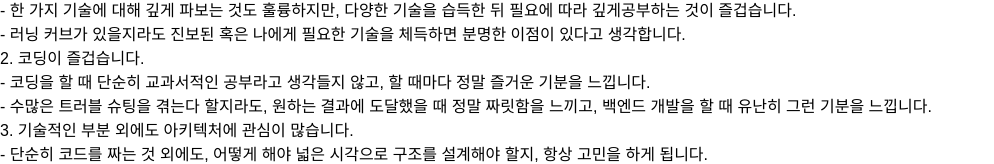
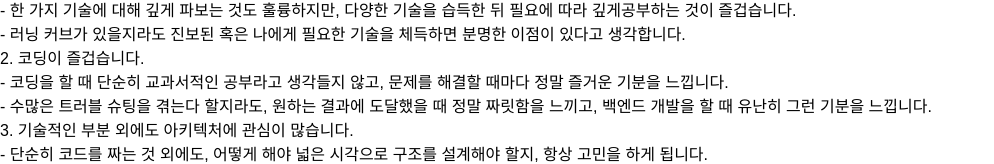
Before and after one commit to KubrickCode/Portfolio, a React (Vite) app: page / in a window 1280 px wide. Shown: the part 896-1060 px from the top of the page, without its empty margins (0-994 px from the left). Built offline with nearby package versions, Linux system fonts and the light colour scheme; a web font is replaced by a local one.

Commit message:
fix: 프로필 스타일 및 멘트 수정

```diff
--- a/src/components/Profile/Profile.jsx
+++ b/src/components/Profile/Profile.jsx
@@ -7,7 +7,7 @@ const Profile = () => {
             <div>
               <img src="profile.jpg" className="w-20 rounded-xl" />
             </div>
-            <div className="grid content-center ml-2">
+            <div className="grid content-center ml-5">
               <div className="my-2">이름 : 이승현</div>
               <div className="my-2">생년월일 : 1994/09/16</div>
               <div className="my-2">직무 : 백엔드 개발자</div>
@@ -73,7 +73,7 @@ const aboutList = [
     id: 1,
     title: "2. 코딩이 즐겁습니다.",
     description1:
-      "- 코딩을 할 때 단순히 교과서적인 공부라고 생각들지 않고, 할 때마다 정말 즐거운 기분을 느낍니다.",
+      "- 코딩을 할 때 단순히 교과서적인 공부라고 생각들지 않고, 문제를 해결할 때마다 정말 즐거운 기분을 느낍니다.",
     description2:
       "- 수많은 트러블 슈팅을 겪는다 할지라도, 원하는 결과에 도달했을 때 정말 짜릿함을 느끼고, 백엔드 개발을 할 때 유난히 그런 기분을 느낍니다.",
   },
```
